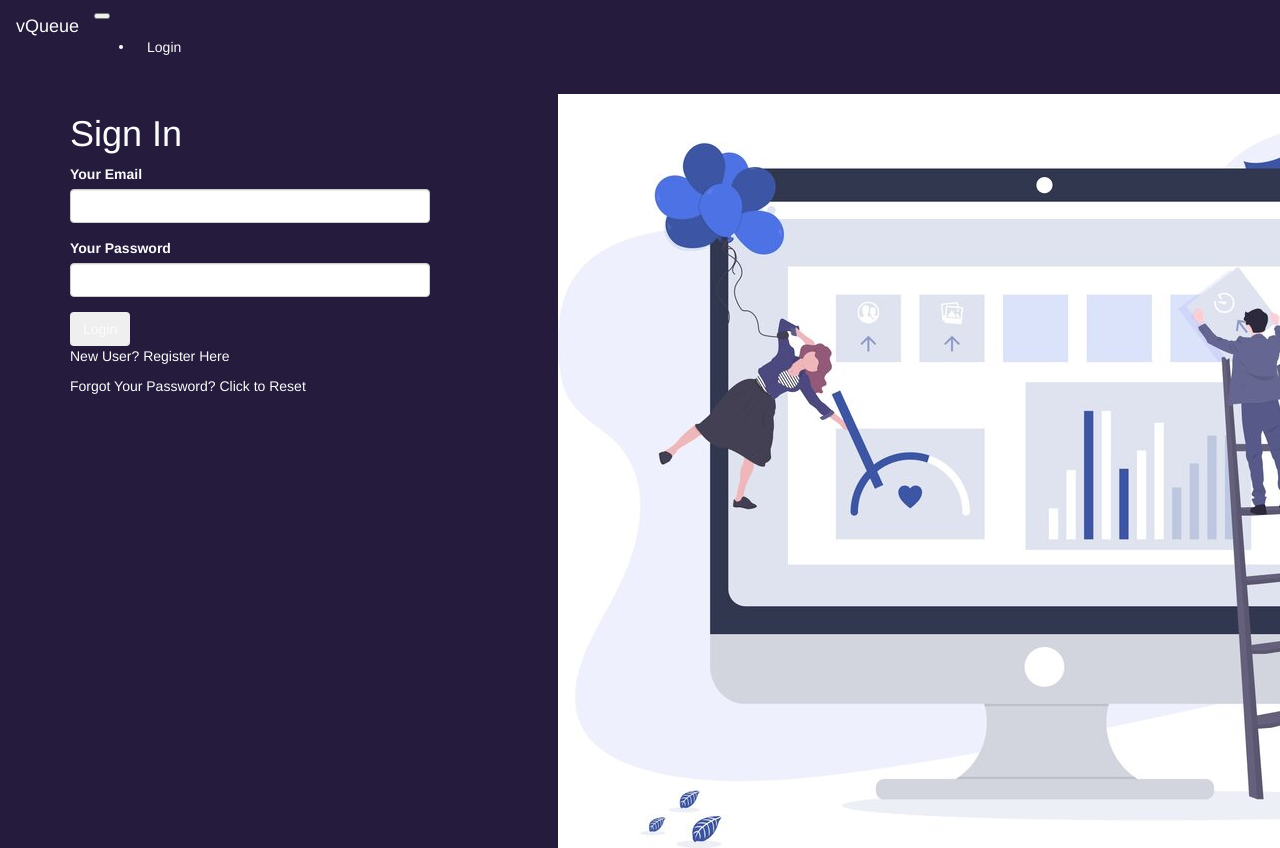
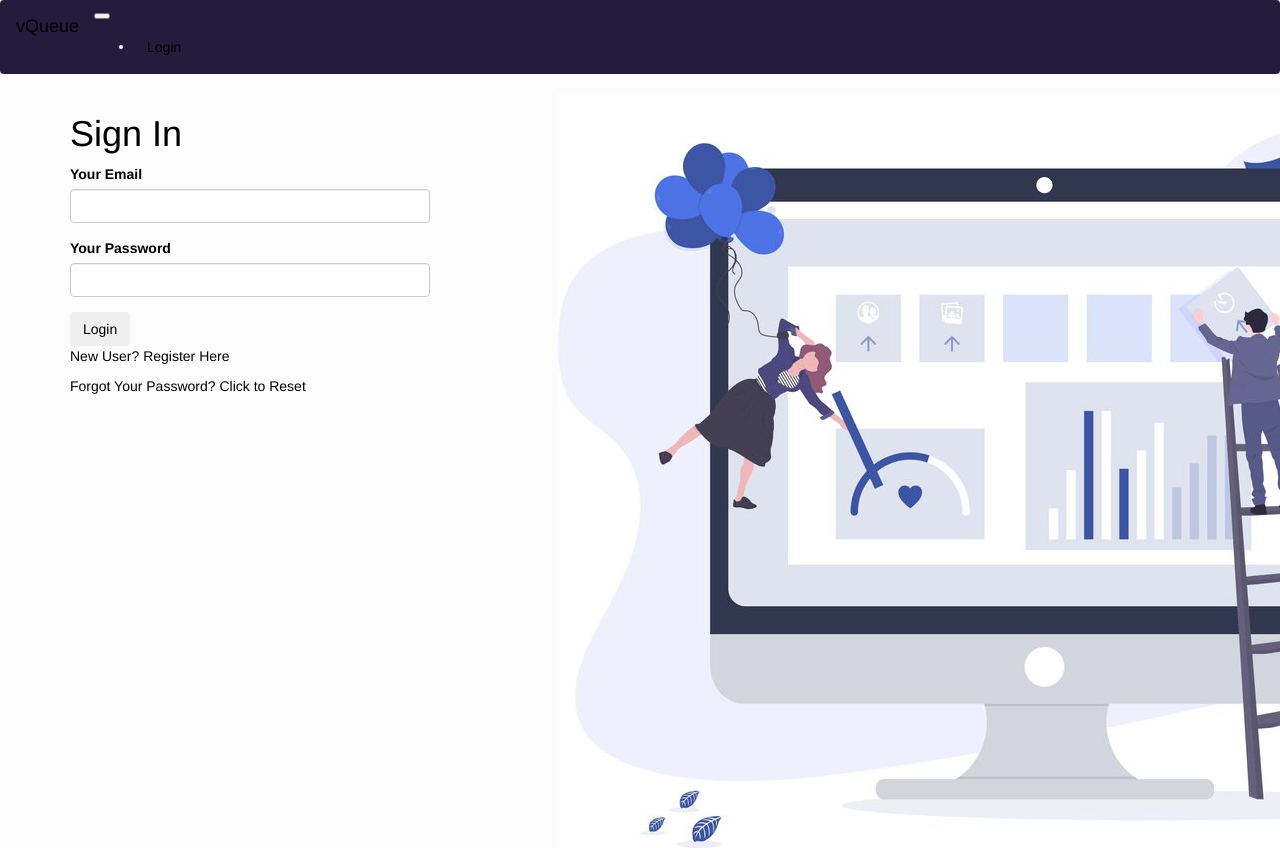
Before and after one commit to karmdesai/vQueue, a Flask app: page /login in a window 1280 px wide; the page is wider, and only the part inside the window is pictured. Run offline with Flask 2, Linux system fonts and the light colour scheme; parts of the project's set-up code (start-up, migrations or seed data) failed here and were passed over; some libraries are stand-ins or nearby versions.

Commit message:
update colours

```diff
--- a/app/static/main.css
+++ b/app/static/main.css
@@ -1,13 +1,13 @@
 body {
-    background-color: #251b3d;
+    background-color: #fbfcfb;
 }
 
 p {
-    color: #fbfcfb;
+    color: #000000;
 }
 
 a {
-    color: #fbfcfb;
+    color: #000000;
 }
 
 .bg-color {
@@ -15,7 +15,12 @@ a {
 }
 
 .new-primary {
-    color: #fbfcfb;
+    color: #000000;
+}
+
+.new-accent {
+    background-color: #fb9090;
+    color: #fb9090;
 }
 
 .form-control:focus {
--- a/app/templates/index.html
+++ b/app/templates/index.html
@@ -8,7 +8,7 @@
     <div class="row new-primary">
         <div class="col-md-4">
             <h3>Start a New Session</h1>
-            {{ wtf.quick_form(form, button_map={'submitNow': 'new-primary'}) }}
+            {{ wtf.quick_form(form, button_map={'submitNow': 'new-accent'}) }}
             {% for field, errors in form.errors.items() %}
             <div class="alert alert-danger">
                 <strong>Error</strong>: {{ ', '.join(errors) }}
--- a/app/templates/login.html
+++ b/app/templates/login.html
@@ -5,7 +5,7 @@
     <div class="row new-primary">
         <div class="col-md-4">
             <h1>Sign In</h1>
-            {{ wtf.quick_form(form, button_map={'submitNow': 'new-primary'}) }}
+            {{ wtf.quick_form(form, button_map={'submitNow': 'new-accent'}) }}
             {% for field, errors in form.errors.items() %}
             <div class="alert alert-danger">
                 <strong>Error</strong>: {{ ', '.join(errors) }}
--- a/app/templates/queue.html
+++ b/app/templates/queue.html
@@ -47,7 +47,7 @@
         </div>
         <div class="col-md-3">
             <h3>Add Customer Manually</h3>
-            {{ wtf.quick_form(form, button_map={'submitNow': 'new-primary'}) }}
+            {{ wtf.quick_form(form, button_map={'submitNow': 'new-accent'}) }}
             {% for field, errors in form.errors.items() %}
             <div class="alert alert-danger">
                 <strong>Error</strong>: {{ ', '.join(errors) }}
--- a/app/templates/register.html
+++ b/app/templates/register.html
@@ -5,7 +5,7 @@
     <div class="row new-primary">
         <div class="col-md-4">
             <h1>Register</h1>
-            {{ wtf.quick_form(form, button_map={'submitNow': 'new-primary'}) }}
+            {{ wtf.quick_form(form, button_map={'submitNow': 'new-accent'}) }}
             {% for field, errors in form.errors.items() %}
             <div class="alert alert-danger">
                 <strong>Error</strong>: {{ ', '.join(errors) }}
```
